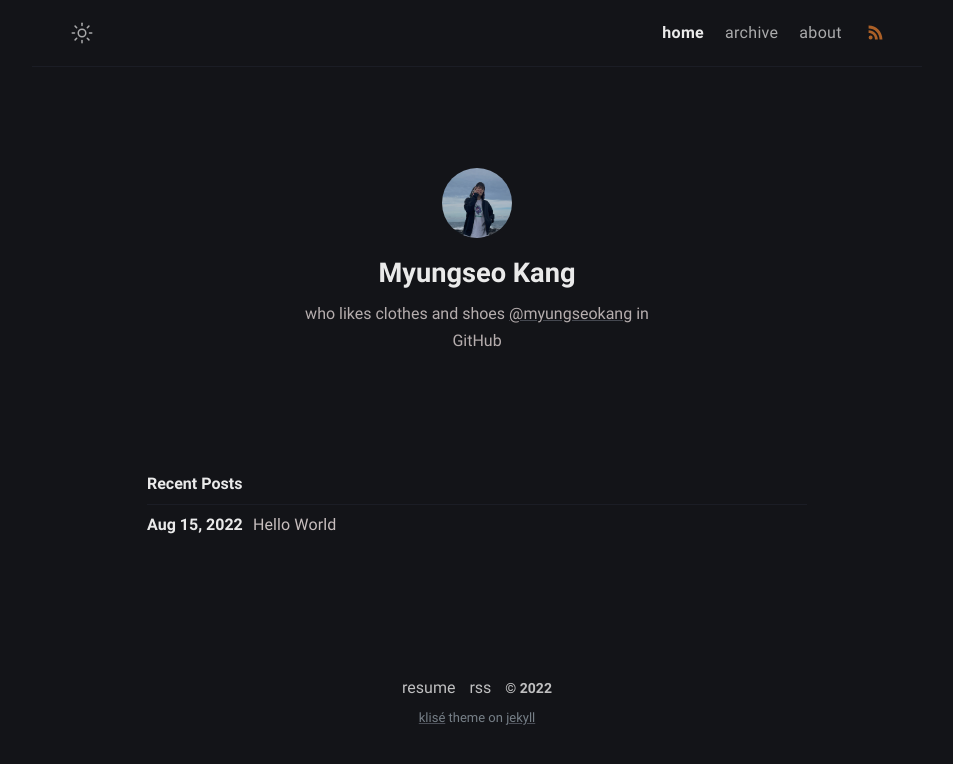
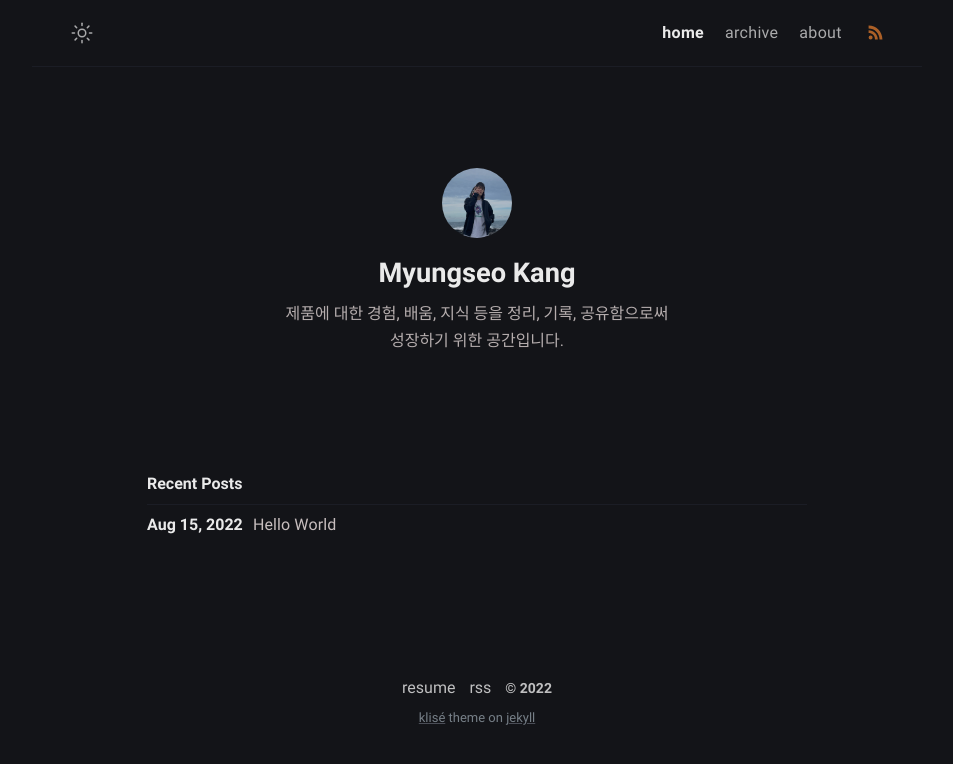
Before and after one commit to myungseokang/product, a Jekyll site: the page built from index.md, in a window 1280 px wide. Shown: the top 764 px of the page, without its empty margins (163-1116 px from the left). Built offline with Jekyll 4.4.1, drawn with Linux system fonts in a browser that asks for light colours.

Commit message:
:pencil2: Fix typo

```diff
--- a/_config.yml
+++ b/_config.yml
@@ -1,8 +1,7 @@
 # Site settings
-title: Product Logs # site title
+title: Myungseo Kang's Product Logs # site title
 description: >- # site description
   제품에 대한 경험, 배움, 지식 등을 정리, 기록, 공유함으로써 성장하기 위한 공간입니다.
-  <a href="https://github.com/myungseokang" target="_blank">@github</a>.
 lang: ko-KR # default lang
 timezone: Asia/Seoul # set your timezone
 image: assets/img/ogp.png # This image used for Open Graph more info https://ogp.me/
@@ -14,8 +13,7 @@ resume_url: https://resume.myungseokang.space
 author:
   name: Myungseo Kang # author name
   bio: >- # tell to the world
-    who likes clothes and shoes
-    <a href="https://github.com/myugnseokang" target="_blank">@myungseokang</a> in GitHub
+    제품에 대한 경험, 배움, 지식 등을 정리, 기록, 공유함으로써 성장하기 위한 공간입니다.
   username: myungseokang # general username
   github: myungseokang # github username
   twitter: myungseokang # twitter username
```
